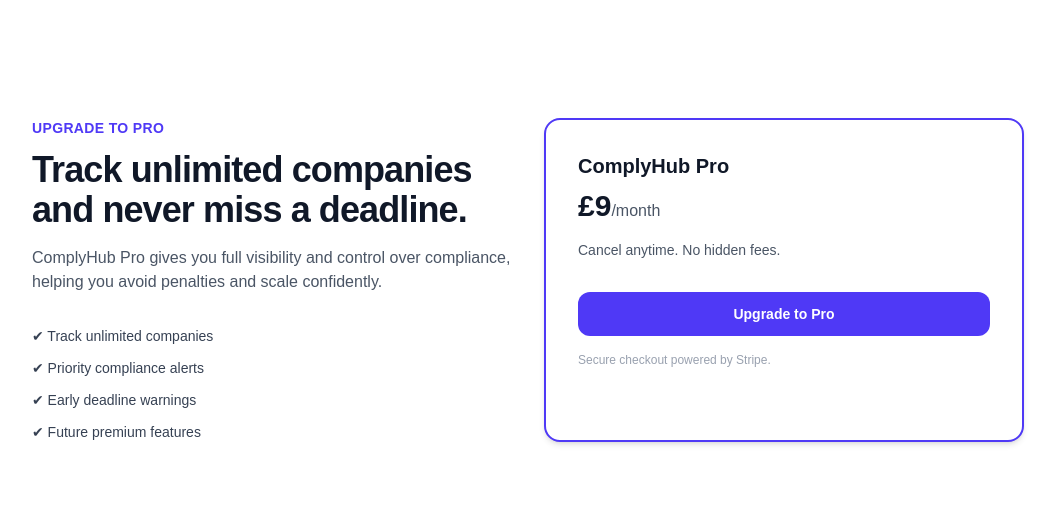
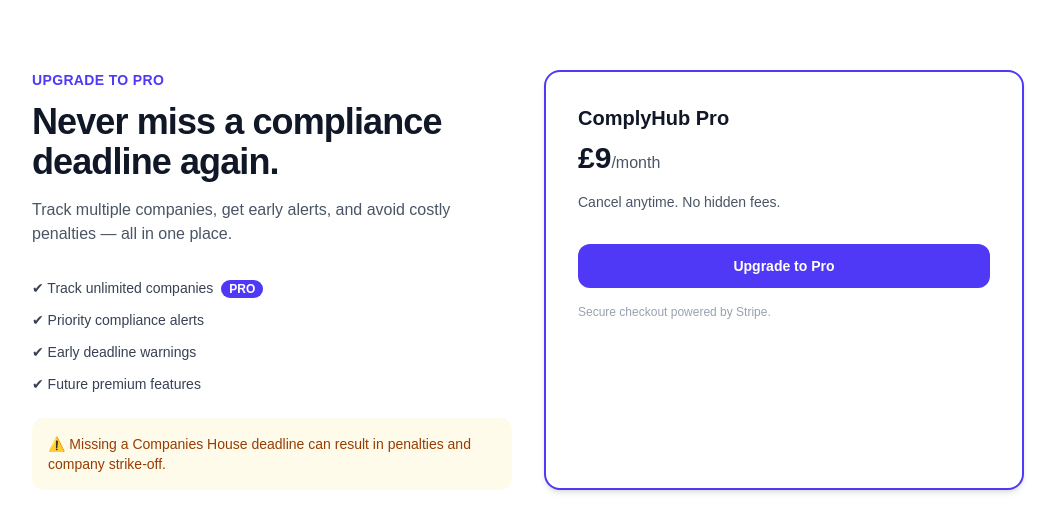
Before and after one commit to FH-OLA/complyhub, a Next.js app: page /upgrade in a window 1280 px wide. Shown: the top 532 px of the page, without its empty margins (112-1167 px from the left). Built offline with nearby package versions, Linux system fonts and the light colour scheme.

Commit message:
Improve upgrade page conversion messaging

```diff
--- a/app/upgrade/page.tsx
+++ b/app/upgrade/page.tsx
@@ -31,27 +31,35 @@
   return (
     <div className="mx-auto flex min-h-[70vh] max-w-5xl items-center px-4 py-16">
       <div className="grid w-full gap-8 md:grid-cols-2">
-
         <div>
           <p className="text-sm font-semibold uppercase tracking-wide text-indigo-600">
             Upgrade to Pro
           </p>
 
           <h1 className="mt-3 text-4xl font-bold tracking-tight text-gray-900">
-            Track unlimited companies and never miss a deadline.
+            Never miss a compliance deadline again.
           </h1>
 
           <p className="mt-4 text-base text-gray-600">
-            ComplyHub Pro gives you full visibility and control over compliance,
-            helping you avoid penalties and scale confidently.
+            Track multiple companies, get early alerts, and avoid costly penalties — all in one
+            place.
           </p>
 
           <ul className="mt-8 space-y-3 text-sm text-gray-700">
-            <li>✔ Track unlimited companies</li>
+            <li>
+              ✔ Track unlimited companies
+              <span className="ml-2 rounded-full bg-indigo-600 px-2 py-0.5 text-xs font-semibold text-white">
+                PRO
+              </span>
+            </li>
             <li>✔ Priority compliance alerts</li>
             <li>✔ Early deadline warnings</li>
             <li>✔ Future premium features</li>
           </ul>
+
+          <div className="mt-6 rounded-xl bg-amber-50 p-4 text-sm text-amber-800">
+            ⚠️ Missing a Companies House deadline can result in penalties and company strike-off.
+          </div>
         </div>
 
         <div className="rounded-2xl border-2 border-indigo-600 bg-white p-8 shadow-md">
@@ -61,9 +69,7 @@
             £9<span className="text-base font-medium text-gray-600">/month</span>
           </p>
 
-          <p className="mt-4 text-sm text-gray-600">
-            Cancel anytime. No hidden fees.
-          </p>
+          <p className="mt-4 text-sm text-gray-600">Cancel anytime. No hidden fees.</p>
 
           <button
             onClick={handleCheckout}
@@ -73,15 +79,10 @@
             {loading ? 'Redirecting...' : 'Upgrade to Pro'}
           </button>
 
-          {error && (
-            <p className="mt-4 text-sm text-red-600">{error}</p>
-          )}
+          {error && <p className="mt-4 text-sm text-red-600">{error}</p>}
 
-          <p className="mt-4 text-xs text-gray-400">
-            Secure checkout powered by Stripe.
-          </p>
+          <p className="mt-4 text-xs text-gray-400">Secure checkout powered by Stripe.</p>
         </div>
-
       </div>
     </div>
   )
```
